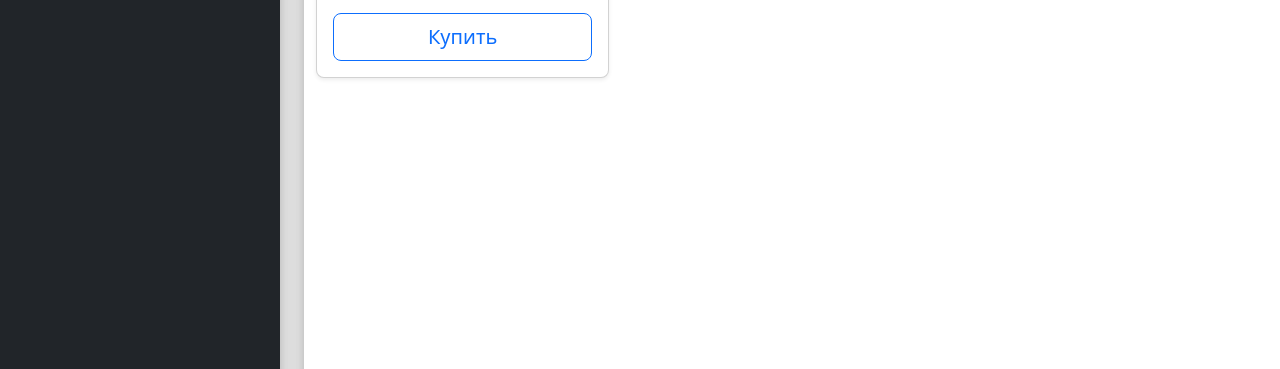
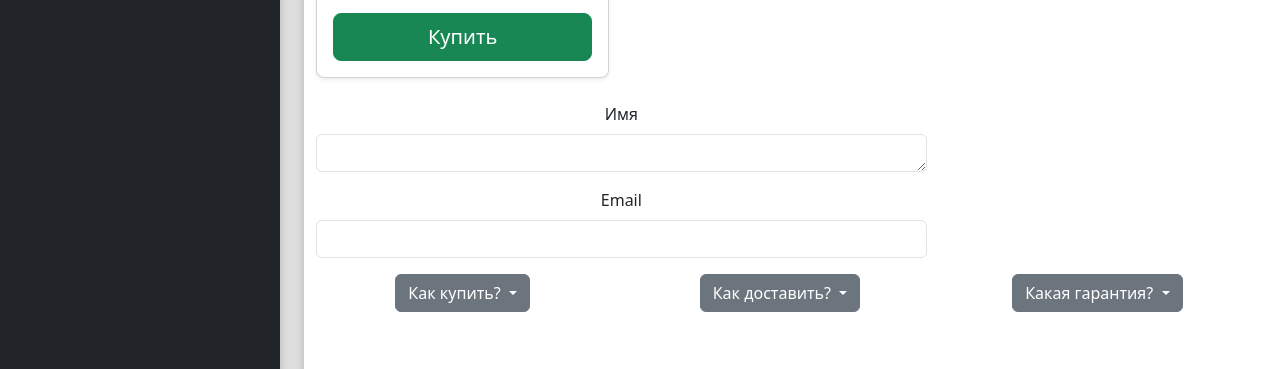
Before and after one commit to ABEL678/Django_homeworks, a plain HTML site: page index.html in a window 1280 px wide. Shown: the part 361-730 px from the top of the page. Drawn offline with nearby package versions, Linux system fonts and the light colour scheme.

Commit message:
homework 1

```diff
--- a/index.html
+++ b/index.html
@@ -281,16 +281,74 @@
                                 Email support,
                                 Help center access
                             </p>
-                            <button type="button" class="w-100 btn btn-lg btn-outline-primary">Купить</button>
+                            <button type="button" class="w-100 btn btn-lg btn-success">Купить</button>
                         </div>
+                    </div>
+                </div>
+            </div>
+            <div class="row text-center">
+                <div class="col-8">
+                    <form>
+                        <div class="mb-3">
+                          <label for="exampleFormControlTextarea1" class="form-label">Имя</label>
+                          <textarea name="name" class="form-control" id="exampleFormControlTextarea1" rows="1"></textarea>
+                        </div>
+
+                        <div class="mb-3">
+                          <label for="exampleInputEmail1" class="form-label">Email</label>
+                          <input name="email" type="email" class="form-control" id="exampleInputEmail1" aria-describedby="emailHelp">
+                        </div>
+                    </form>
+
+                </div>
+            </div>
+        </main>
+
+        <main class="row">
+            <div class="row text-center">
+                <div class="col-4">
+                    <div class="dropdown">
+                        <button class="btn btn-secondary dropdown-toggle" type="button" data-bs-toggle="dropdown" aria-expanded="false">
+                            Как купить?
+                        </button>
+                        <ul class="dropdown-menu">
+                            <li><a class="dropdown-item" href="#">Банковская карта</a></li>
+                            <li><a class="dropdown-item" href="#">Банковский перевод</a></li>
+                            <li><a class="dropdown-item" href="#">Наличные</a></li>
+                        </ul>
+                    </div>
+                </div>
+
+                <div class="col-4">
+                    <div class="dropdown">
+                        <button class="btn btn-secondary dropdown-toggle" type="button" data-bs-toggle="dropdown" aria-expanded="false">
+                            Как доставить?
+                        </button>
+                        <ul class="dropdown-menu">
+                            <li><a class="dropdown-item" href="#">Самовывоз</a></li>
+                            <li><a class="dropdown-item" href="#">Курьер</a></li>
+                            <li><a class="dropdown-item" href="#">Забрать из ПВЗ</a></li>
+                        </ul>
+                    </div>
+                </div>
+
+                <div class="col-4">
+                    <div class="dropdown">
+                        <button class="btn btn-secondary dropdown-toggle" type="button" data-bs-toggle="dropdown" aria-expanded="false">
+                            Какая гарантия?
+                        </button>
+                        <ul class="dropdown-menu">
+                            <li><a class="dropdown-item" href="#">Гарантия по чеку</a></li>
+                            <li><a class="dropdown-item" href="#">Дополнительная гарантия</a></li>
+                        </ul>
                     </div>
                 </div>
             </div>
         </main>
 
     </div>
+</main>
 
-</main>
 <script src="https://cdn.jsdelivr.net/npm/bootstrap@5.3.0/dist/js/bootstrap.bundle.min.js"
         integrity="sha384-geWF76RCwLtnZ8qwWowPQNguL3RmwHVBC9FhGdlKrxdiJJigb/j/68SIy3Te4Bkz"
         crossorigin="anonymous"></script>
```
